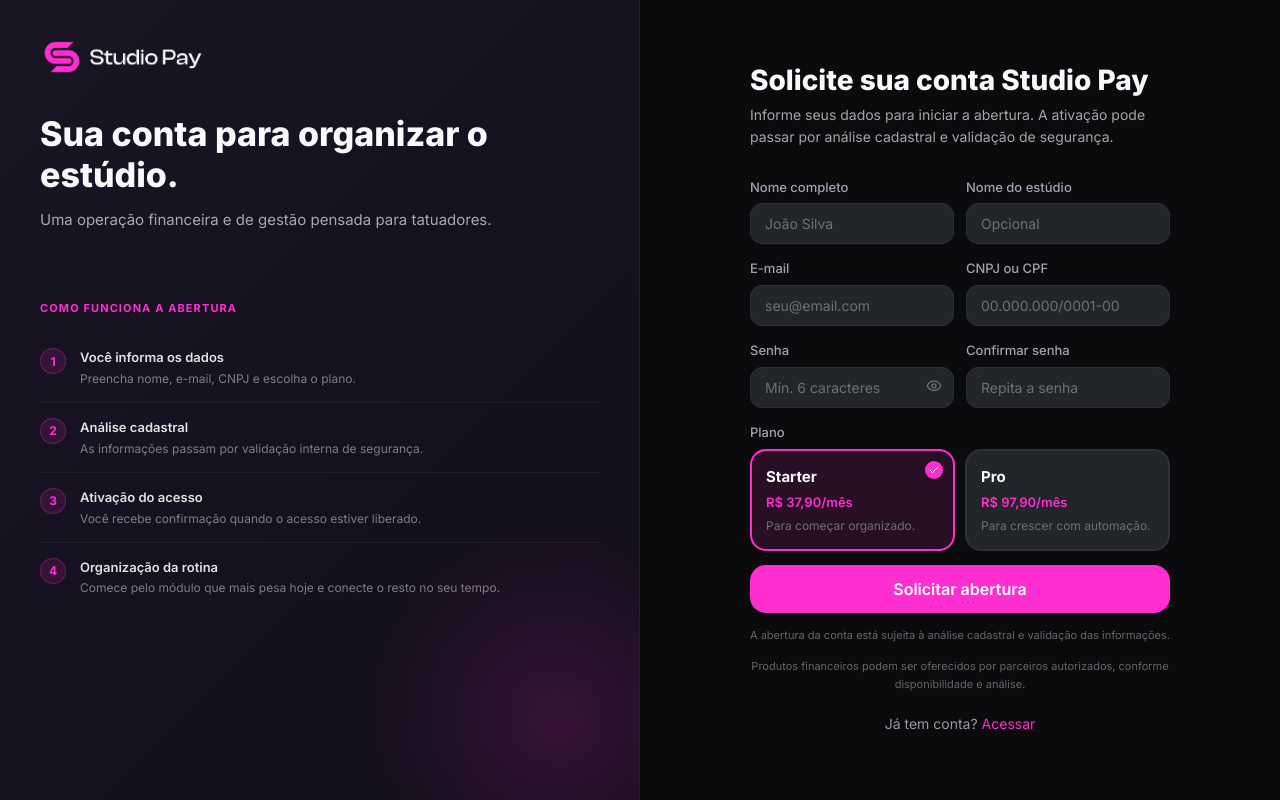
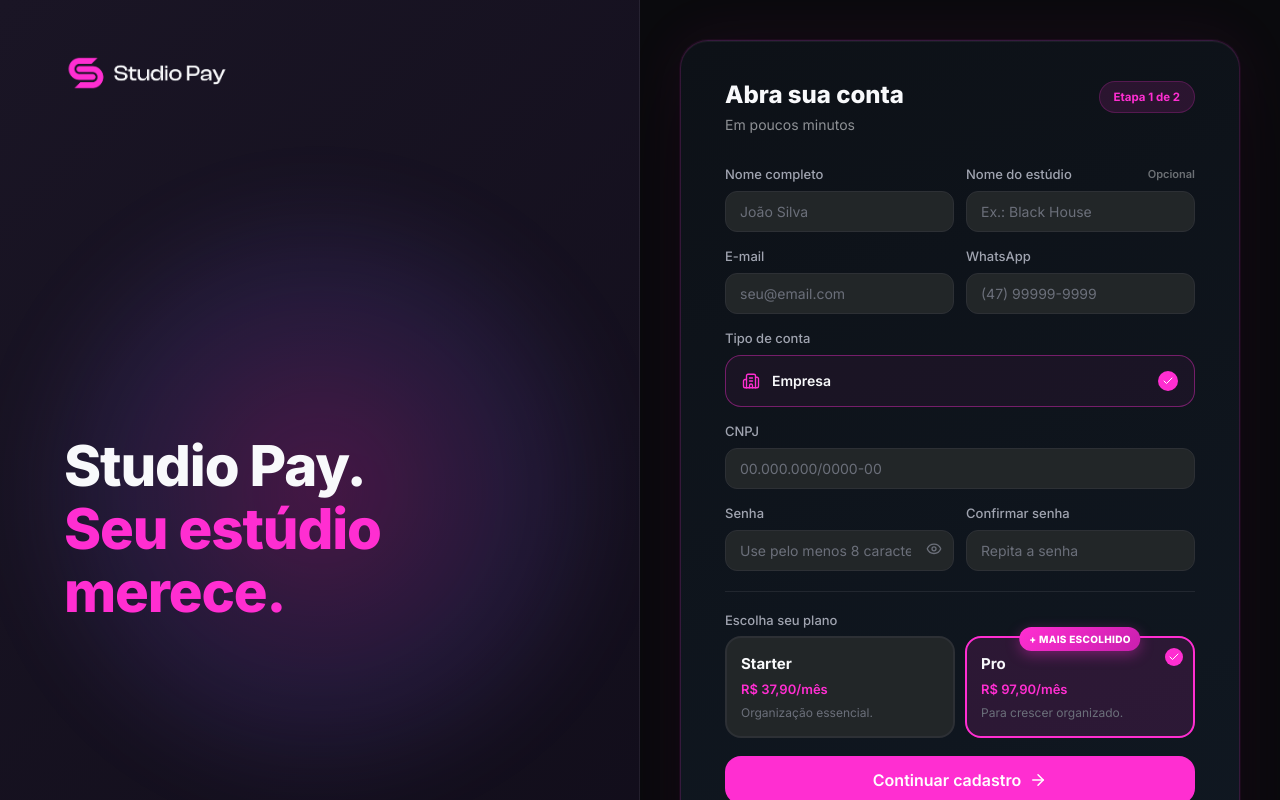
Before and after one commit to studiopay/studiopay-frontend, a React (Vite) app: page /cadastro in a window 1280 px wide. Shown: the top 800 px of the page. Built offline with nearby package versions, Linux system fonts and the light colour scheme.

Commit message:
feat: redesign da página de cadastro

```diff
--- a/src/pages/CadastroPage.jsx
+++ b/src/pages/CadastroPage.jsx
@@ -1,27 +1,27 @@
 import { useState } from 'react'
 import { Link, useNavigate, useSearchParams } from 'react-router-dom'
-import { Eye, EyeOff, Check } from 'lucide-react'
+import { Eye, EyeOff, Check, ArrowRight, Building2, ShieldCheck } from 'lucide-react'
 
 const PLANOS = [
-  { id: 'starter', name: 'Starter', price: 'R$ 37,90/mês', desc: 'Para começar organizado.' },
-  { id: 'pro', name: 'Pro', price: 'R$ 97,90/mês', desc: 'Para crescer com automação.' },
+  { id: 'starter', name: 'Starter', price: 'R$ 37,90/mês', desc: 'Organização essencial.' },
+  { id: 'pro', name: 'Pro', price: 'R$ 97,90/mês', desc: 'Para crescer organizado.' },
 ]
 const PLANO_IDS = new Set(PLANOS.map(p => p.id))
 
-const PROCESS_STEPS = [
-  { title: 'Você informa os dados', text: 'Preencha nome, e-mail, CNPJ e escolha o plano.' },
-  { title: 'Análise cadastral', text: 'As informações passam por validação interna de segurança.' },
-  { title: 'Ativação do acesso', text: 'Você recebe confirmação quando o acesso estiver liberado.' },
-  { title: 'Organização da rotina', text: 'Comece pelo módulo que mais pesa hoje e conecte o resto no seu tempo.' },
-]
+function formatWhatsapp(value) {
+  const digits = value.replace(/\D/g, '').slice(0, 11)
+  if (digits.length <= 2) return digits
+  if (digits.length <= 7) return `(${digits.slice(0, 2)}) ${digits.slice(2)}`
+  return `(${digits.slice(0, 2)}) ${digits.slice(2, 7)}-${digits.slice(7)}`
+}
 
 export default function CadastroPage() {
   const navigate = useNavigate()
   const [params] = useSearchParams()
-  const planoInicial = PLANO_IDS.has(params.get('plano')) ? params.get('plano') : 'starter'
+  const planoInicial = PLANO_IDS.has(params.get('plano')) ? params.get('plano') : 'pro'
 
   const [form, setForm] = useState({
-    nome: '', estudio: '', cnpj: '', email: '',
+    nome: '', estudio: '', cnpj: '', email: '', whatsapp: '',
     senha: '', confirmar: '', plano: planoInicial,
   })
   const [showPass, setShowPass] = useState(false)
@@ -38,7 +38,7 @@
 
     if (!form.nome.trim()) return setError('Informe seu nome completo.')
     if (!form.email.trim() || !form.email.includes('@')) return setError('Informe um e-mail válido.')
-    if (!form.senha || form.senha.length < 6) return setError('A senha deve ter pelo menos 6 caracteres.')
+    if (!form.senha || form.senha.length < 8) return setError('A senha deve ter pelo menos 8 caracteres.')
     if (form.senha !== form.confirmar) return setError('As senhas não coincidem. Verifique e tente novamente.')
 
     setLoading(true)
@@ -57,46 +57,33 @@
   }
 
   return (
-    <div className="auth-page">
+    <div className="auth-page auth-page-cadastro">
 
-      {/* ── LADO ESQUERDO — processo de abertura ── */}
+      {/* ── LADO ESQUERDO — logo + headline ── */}
       <div className="auth-left">
         <Link to="/" className="logo auth-logo">
           <img src="/brand/logo-studio-pay-horizontal-white.png" alt="Studio Pay" className="auth-logo-img" />
         </Link>
 
-        <div className="auth-hero-text">
-          <h2>Sua conta para organizar o estúdio.</h2>
-          <p>Uma operação financeira e de gestão pensada para tatuadores.</p>
-        </div>
-
-        <div className="auth-process">
-          <p className="auth-process-title">Como funciona a abertura</p>
-          <div className="auth-process-steps">
-            {PROCESS_STEPS.map((step, i) => (
-              <div className="auth-process-step" key={i}>
-                <div className="auth-process-step-num">{i + 1}</div>
-                <div className="auth-process-step-body">
-                  <span className="auth-process-step-label">{step.title}</span>
-                  <span className="auth-process-step-text">{step.text}</span>
-                </div>
-              </div>
-            ))}
-          </div>
+        <div className="auth-cadastro-hero">
+          <h1 className="auth-cadastro-title">
+            Studio Pay.<br />
+            <span className="text-pink">Seu estúdio<br />merece.</span>
+          </h1>
         </div>
 
         <div className="auth-glow" />
       </div>
 
-      {/* ── LADO DIREITO — formulário ── */}
+      {/* ── LADO DIREITO — card de cadastro ── */}
       <div className="auth-right">
-        <div className="auth-form-wrapper">
-          <div className="auth-form-header">
-            <h1>Solicite sua conta Studio Pay</h1>
-            <p>
-              Informe seus dados para iniciar a abertura. A ativação pode passar por análise
-              cadastral e validação de segurança.
-            </p>
+        <div className="auth-form-wrapper auth-cadastro-card">
+          <div className="auth-cadastro-card-head">
+            <div>
+              <h1 className="auth-cadastro-card-title">Abra sua conta</h1>
+              <p className="auth-cadastro-card-sub">Em poucos minutos</p>
+            </div>
+            <span className="auth-cadastro-step-pill">Etapa 1 de 2</span>
           </div>
 
           <form className="auth-form" onSubmit={handleSubmit}>
@@ -113,11 +100,13 @@
                 />
               </div>
               <div className="form-group">
-                <label>Nome do estúdio</label>
+                <label className="auth-cadastro-label-row">
+                  Nome do estúdio <span className="auth-cadastro-optional">Opcional</span>
+                </label>
                 <input
                   className="form-input"
                   type="text"
-                  placeholder="Opcional"
+                  placeholder="Ex.: Black House"
                   value={form.estudio}
                   onChange={set('estudio')}
                 />
@@ -137,15 +126,36 @@
                 />
               </div>
               <div className="form-group">
-                <label>CNPJ ou CPF</label>
+                <label>WhatsApp</label>
                 <input
                   className="form-input"
-                  type="text"
-                  placeholder="00.000.000/0001-00"
-                  value={form.cnpj}
-                  onChange={set('cnpj')}
+                  type="tel"
+                  placeholder="(47) 99999-9999"
+                  value={form.whatsapp}
+                  onChange={e => setForm(prev => ({ ...prev, whatsapp: formatWhatsapp(e.target.value) }))}
+                  autoComplete="tel"
                 />
               </div>
+            </div>
+
+            <div className="form-group">
+              <label>Tipo de conta</label>
+              <div className="auth-cadastro-type-option selected">
+                <span className="auth-cadastro-type-icon"><Building2 size={18} strokeWidth={1.8} /></span>
+                <span className="auth-cadastro-type-label">Empresa</span>
+                <span className="auth-cadastro-type-check"><Check size={12} /></span>
+              </div>
+            </div>
+
+            <div className="form-group">
+              <label>CNPJ</label>
+              <input
+                className="form-input"
+                type="text"
+                placeholder="00.000.000/0000-00"
+                value={form.cnpj}
+                onChange={set('cnpj')}
+              />
             </div>
 
             <div className="auth-grid-2">
@@ -155,7 +165,7 @@
                   <input
                     className="form-input"
                     type={showPass ? 'text' : 'password'}
-                    placeholder="Mín. 6 caracteres"
+                    placeholder="Use pelo menos 8 caracteres"
                     value={form.senha}
                     onChange={set('senha')}
                     autoComplete="new-password"
@@ -178,8 +188,10 @@
               </div>
             </div>
 
+            <div className="auth-cadastro-divider" />
+
             <div className="form-group">
-              <label>Plano</label>
+              <label>Escolha seu plano</label>
               <div className="plan-picker">
                 {PLANOS.map(p => (
                   <div
@@ -187,6 +199,7 @@
                     className={`plan-pick-card ${form.plano === p.id ? 'selected' : ''}`}
                     onClick={() => setForm(prev => ({ ...prev, plano: p.id }))}
                   >
+                    {p.id === 'pro' && <span className="plan-pick-highlight">+ MAIS ESCOLHIDO</span>}
                     {form.plano === p.id && <div className="plan-pick-check"><Check size={12} /></div>}
                     <p className="plan-pick-name">{p.name}</p>
                     <p className="plan-pick-price">{p.price}</p>
@@ -198,21 +211,21 @@
 
             {error && <p className="auth-error">{error}</p>}
 
-            <button type="submit" className="btn btn-primary btn-block btn-lg" disabled={loading}>
-              {loading ? 'Enviando solicitação...' : 'Solicitar abertura'}
+            <button type="submit" className="btn btn-primary btn-block btn-lg auth-cadastro-submit" disabled={loading}>
+              {loading ? 'Enviando solicitação...' : <>Continuar cadastro <ArrowRight size={18} /></>}
             </button>
 
-            <p className="auth-compliance">
-              A abertura da conta está sujeita à análise cadastral e validação das informações.
-            </p>
-            <p className="auth-compliance">
-              Produtos financeiros podem ser oferecidos por parceiros autorizados, conforme
-              disponibilidade e análise.
-            </p>
+            <div className="auth-cadastro-compliance">
+              <span className="auth-cadastro-compliance-icon"><ShieldCheck size={16} strokeWidth={1.8} /></span>
+              <p>
+                Seus dados são protegidos e utilizados apenas para criação e validação da conta.
+                Alguns recursos podem exigir validação cadastral.
+              </p>
+            </div>
           </form>
 
           <p className="auth-switch">
-            Já tem conta? <Link to="/login" className="text-pink">Acessar</Link>
+            Já tem conta? <Link to="/login" className="text-pink">Entrar</Link>
           </p>
         </div>
       </div>
```
Also changed, not shown: src/styles/landing.css.
